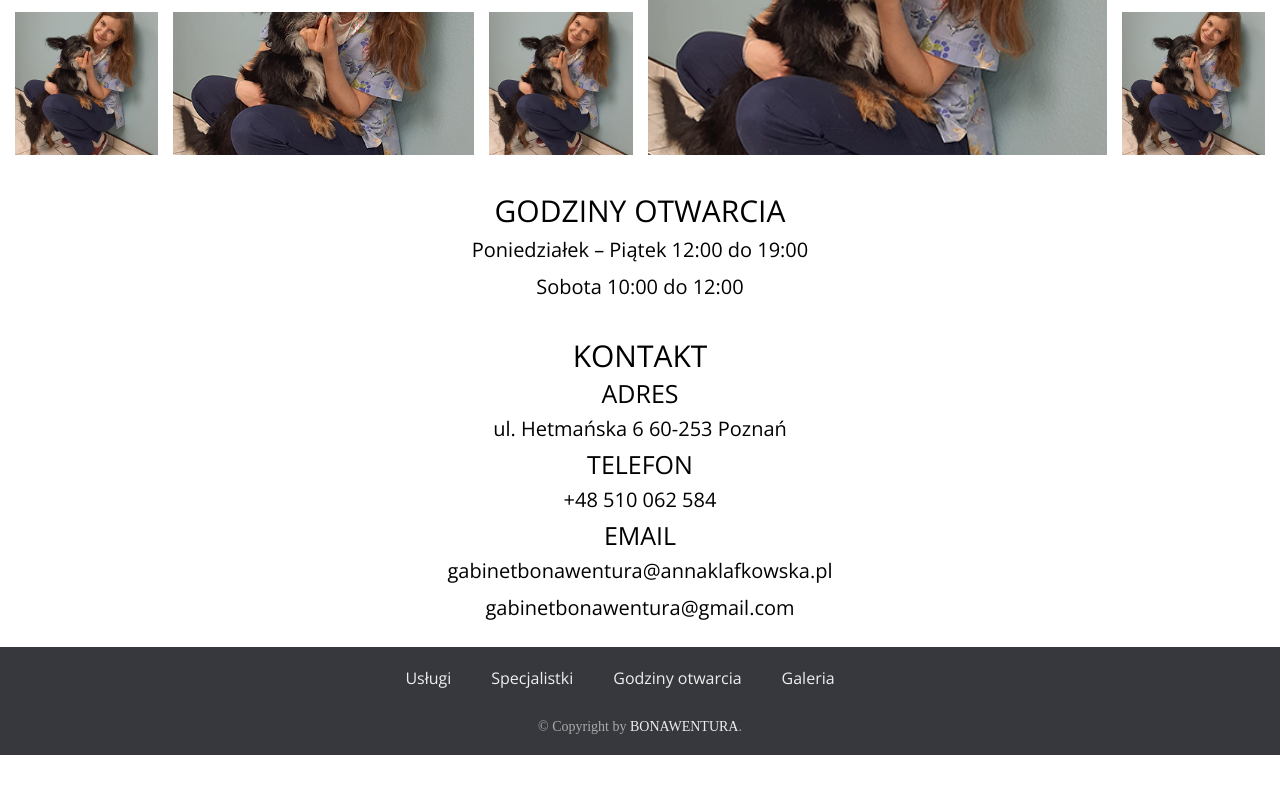
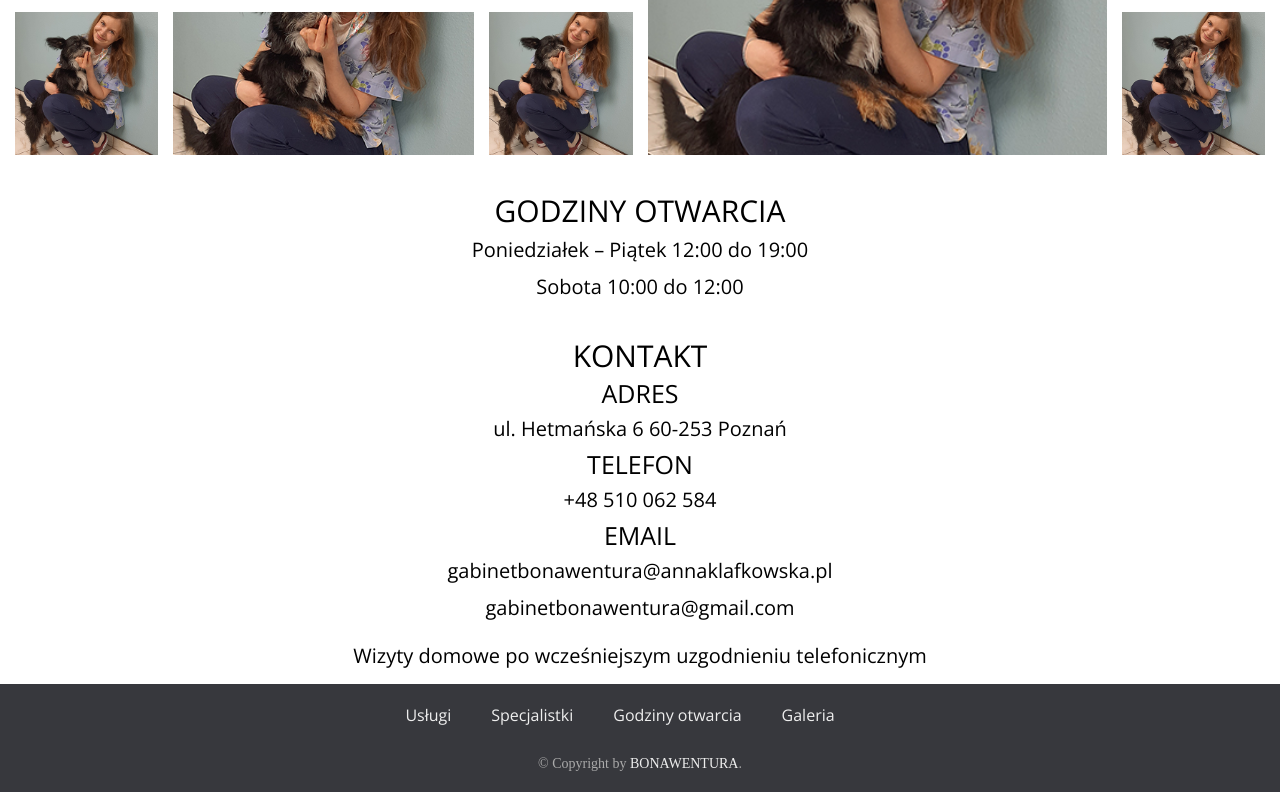
Before and after one commit to wloszynski/vet-website, a website: page index.html in a window 1280 px wide. Shown: the part 2251-3043 px from the top of the page. Before the commit the page ends 3006 px from the top, so only its background shows below. Drawn offline with nearby package versions, Linux system fonts and the light colour scheme.

Commit message:
wizyty domowe

```diff
--- a/index.html
+++ b/index.html
@@ -227,6 +227,7 @@
       <p>gabinetbonawentura@annaklafkowska.pl</p>
       <p>gabinetbonawentura@gmail.com</p>
       <br />
+      <p>Wizyty domowe po wcześniejszym uzgodnieniu telefonicznym</p>
     </section>
 
     <footer class="footer">
```
